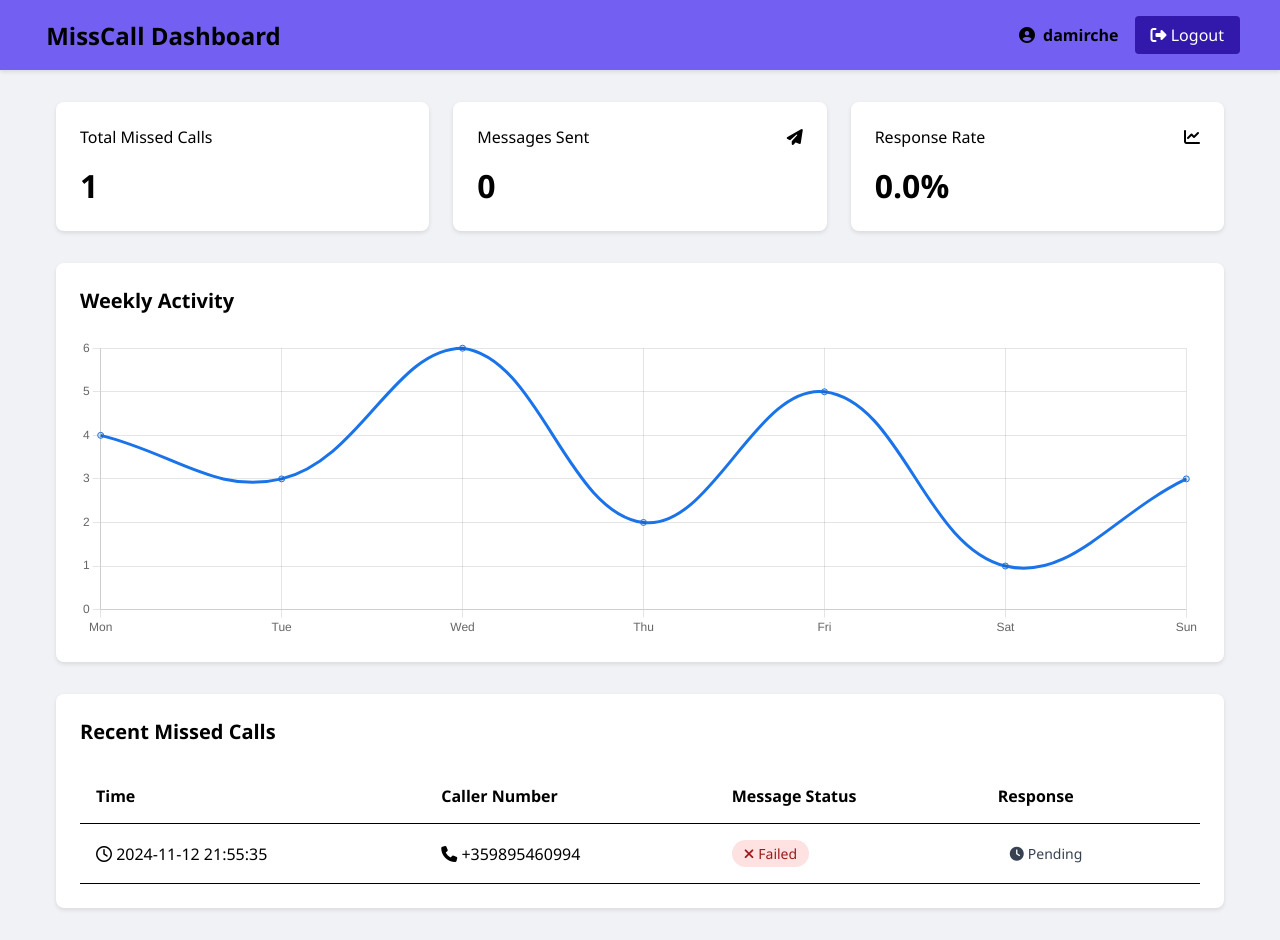
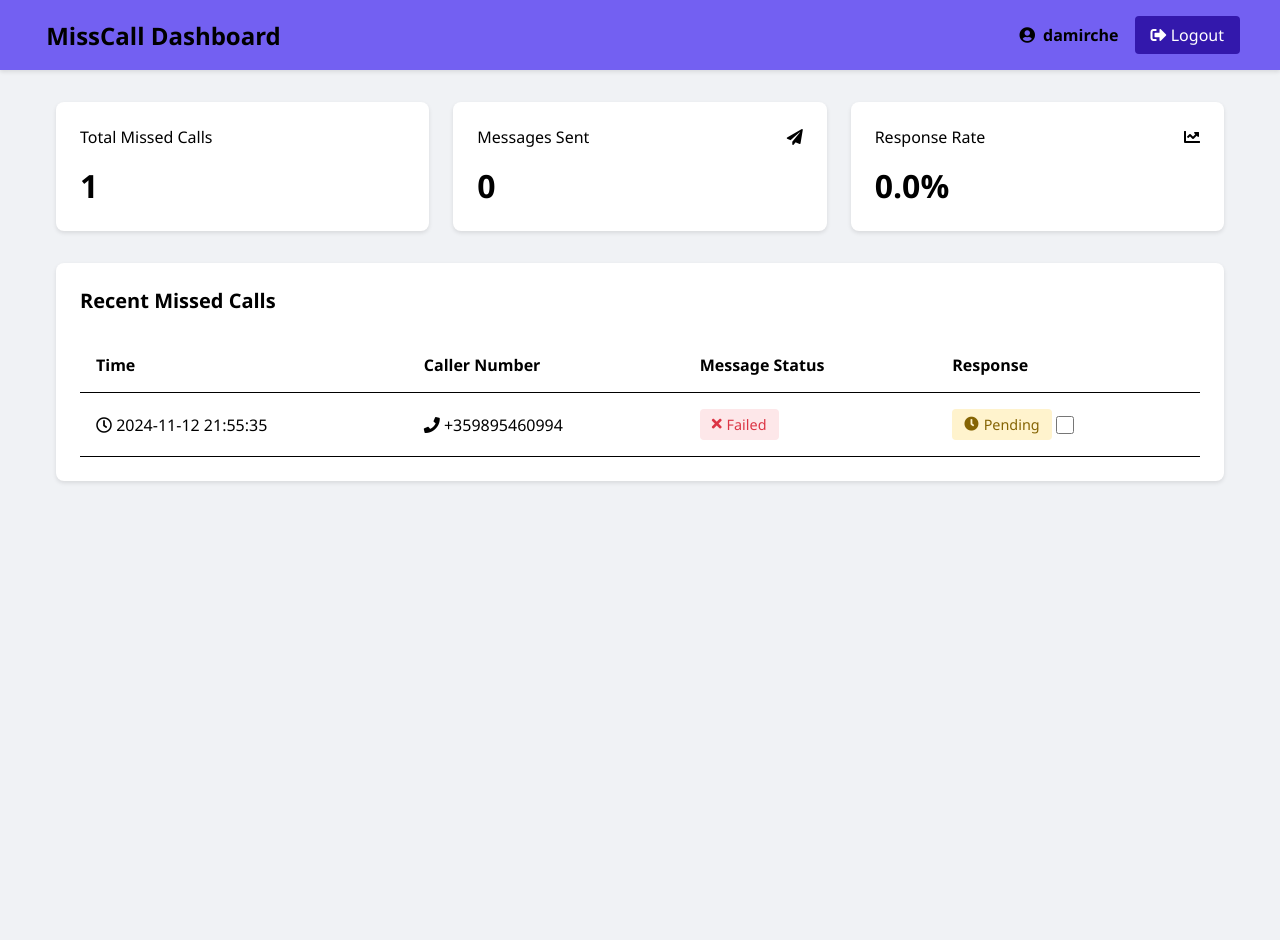
Before and after one commit to Mirchev92/Tester2, a Flask app: page /dashboard in a window 1280 px wide. After the commit the page ends 483 px from the top, so only its background shows below. Run offline with Flask 3, Linux system fonts and the light colour scheme; a user stored in the database is signed in; some libraries are stand-ins or nearby versions.

Commit message:
added checkbox to the response status

```diff
--- a/app.py
+++ b/app.py
@@ -297,6 +297,36 @@ def list_calls():
         })
     return jsonify(calls_list)
 
+@app.route('/api/update-response', methods=['POST'])
+@login_required
+def update_response():
+    try:
+        data = request.json
+        call_id = data.get('call_id')
+        responded = data.get('responded', False)
+
+        # Get the call and verify it belongs to the current user
+        call = MissedCall.query.filter_by(id=call_id, user_id=current_user.id).first()
+        if not call:
+            return jsonify({'status': 'error', 'message': 'Call not found'}), 404
+
+        # Update the response status
+        call.responded = responded
+        db.session.commit()
+
+        # Calculate new response rate
+        total_calls = MissedCall.query.filter_by(user_id=current_user.id).count()
+        responded_calls = MissedCall.query.filter_by(user_id=current_user.id, responded=True).count()
+        new_response_rate = round((responded_calls / total_calls * 100), 1) if total_calls > 0 else 0
+
+        return jsonify({
+            'status': 'success',
+            'new_response_rate': new_response_rate
+        })
+
+    except Exception as e:
+        return jsonify({'status': 'error', 'message': str(e)}), 500
+
 if __name__ == '__main__':
     with app.app_context():
         db.create_all()
--- a/static/css/style.css
+++ b/static/css/style.css
@@ -130,42 +130,31 @@ th {
 }
 
 .status-badge {
-    padding: 0.25rem 0.75rem;
-    border-radius: 9999px;
-    font-size: 0.875rem;
-    font-weight: 500;
+    padding: 6px 12px;
+    border-radius: 4px;
+    font-size: 0.9rem;
     display: inline-flex;
     align-items: center;
-    gap: 0.25rem;
+    gap: 5px;
+}
+
+.status-badge i {
+    font-size: 0.9rem;
 }
 
 .status-badge.success {
-    background-color: #d1fae5;
-    color: #065f46;
+    background-color: #e6f4ea;
+    color: #1e7e34;
 }
 
 .status-badge.error {
-    background-color: #fee2e2;
-    color: #991b1b;
+    background-color: #fde7e9;
+    color: #dc3545;
 }
 
 .status-badge.pending {
-    background-color: #ffffff;
-    color: #374151;
-}
-
-/* Chart Container */
-.chart-card {
-    background: rgb(255, 255, 255);
-    padding: 1.5rem;
-    border-radius: 8px;
-    box-shadow: 0 2px 4px rgba(0,0,0,0.1);
-    margin-bottom: 2rem;
-}
-
-.chart-container {
-    height: 300px;
-    margin-top: 1rem;
+    background-color: #fff3cd;
+    color: #856404;
 }
 
 /* Responsive Design */
@@ -325,3 +314,17 @@ th {
     gap: 0.5rem;
     margin: 0.5rem 0;
 }
+
+/* Checkbox styling */
+.response-checkbox {
+    margin-right: 10px;
+    cursor: pointer;
+    width: 18px;
+    height: 18px;
+    vertical-align: middle;
+}
+
+/* Table cell alignment */
+td {
+    vertical-align: middle !important;
+}
--- a/templates/dashboard.html
+++ b/templates/dashboard.html
@@ -6,6 +6,7 @@
     <title>Dashboard - MissCall App</title>
     <!-- Include FontAwesome for icons -->
     <link rel="stylesheet" href="https://cdnjs.cloudflare.com/ajax/libs/font-awesome/6.4.0/css/all.min.css">
+    <link rel="stylesheet" href="https://cdnjs.cloudflare.com/ajax/libs/font-awesome/5.15.4/css/all.min.css">
     <!-- Link to your CSS file -->
     <link rel="stylesheet" href="{{ url_for('static', filename='css/style.css') }}">
 </head>
@@ -62,15 +63,6 @@
             </div>
         </div>
 
-        <!-- Chart Card -->
-        <div class="chart-card">
-            <h2 class="card-title">Weekly Activity</h2>
-            <div class="chart-container">
-                <!-- We'll add a simple canvas here. For actual charts, you might want to use Chart.js -->
-                <canvas id="weeklyChart"></canvas>
-            </div>
-        </div>
-
         <!-- Missed Calls Table -->
         <div class="calls-card">
             <h2 class="card-title">Recent Missed Calls</h2>
@@ -107,15 +99,15 @@
                                 {% endif %}
                             </td>
                             <td>
-                                {% if call.responded %}
-                                <span class="status-badge success">
-                                    <i class="fas fa-reply"></i> Responded
+                                <span class="status-badge {% if call.responded %}success{% else %}pending{% endif %}" id="status-{{ call.id }}">
+                                    <i class="fas {% if call.responded %}fa-reply{% else %}fa-clock{% endif %}"></i>
+                                    {% if call.responded %}Responded{% else %}Pending{% endif %}
                                 </span>
-                                {% else %}
-                                <span class="status-badge pending">
-                                    <i class="fas fa-clock"></i> Pending
-                                </span>
-                                {% endif %}
+                                <input type="checkbox"
+                                       class="response-checkbox"
+                                       data-call-id="{{ call.id }}"
+                                       {% if call.responded %}checked{% endif %}
+                                       onchange="updateResponseStatus(this)">
                             </td>
                         </tr>
                         {% endfor %}
@@ -125,41 +117,40 @@
         </div>
     </div>
 
-    <!-- Add Chart.js for the weekly activity chart -->
-    <script src="https://cdnjs.cloudflare.com/ajax/libs/Chart.js/3.7.0/chart.min.js"></script>
     <script>
-        // Sample data for the weekly chart
-        const ctx = document.getElementById('weeklyChart').getContext('2d');
-        new Chart(ctx, {
-            type: 'line',
-            data: {
-                labels: ['Mon', 'Tue', 'Wed', 'Thu', 'Fri', 'Sat', 'Sun'],
-                datasets: [{
-                    label: 'Missed Calls',
-                    data: [4, 3, 6, 2, 5, 1, 3],
-                    borderColor: '#1a73e8',
-                    tension: 0.4,
-                    fill: false
-                }]
-            },
-            options: {
-                responsive: true,
-                maintainAspectRatio: false,
-                plugins: {
-                    legend: {
-                        display: false
-                    }
+        function updateResponseStatus(checkbox) {
+            const callId = checkbox.dataset.callId;
+            const statusSpan = document.getElementById(`status-${callId}`);
+
+            fetch('/api/update-response', {
+                method: 'POST',
+                headers: {
+                    'Content-Type': 'application/json',
                 },
-                scales: {
-                    y: {
-                        beginAtZero: true,
-                        ticks: {
-                            stepSize: 1
-                        }
-                    }
+                body: JSON.stringify({
+                    call_id: callId,
+                    responded: checkbox.checked
+                })
+            })
+            .then(response => response.json())
+            .then(data => {
+                if (data.status === 'success') {
+                    // Update the status badge
+                    statusSpan.className = `status-badge ${checkbox.checked ? 'success' : 'pending'}`;
+                    statusSpan.innerHTML = checkbox.checked ?
+                        '<i class="fas fa-reply"></i> Responded' :
+                        '<i class="fas fa-clock"></i> Pending';
+
+                    // Update the response rate
+                    const responseRateElement = document.querySelector('.stat-card:nth-child(3) .stat-card-value');
+                    responseRateElement.textContent = data.new_response_rate + '%';
                 }
-            }
-        });
+            })
+            .catch(error => {
+                console.error('Error:', error);
+                checkbox.checked = !checkbox.checked; // Revert checkbox if error
+            });
+        }
     </script>
 </body>
 </html>
```
Also changed, not shown: instance/missed_calls.db.
